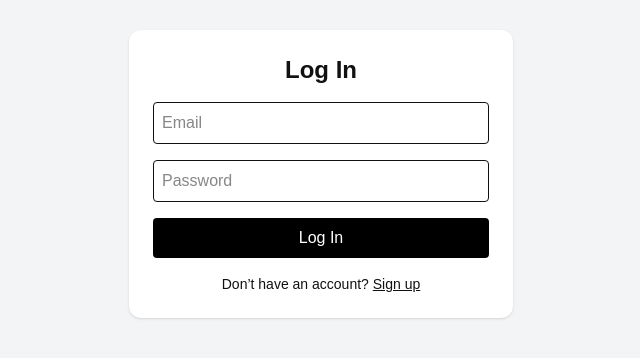
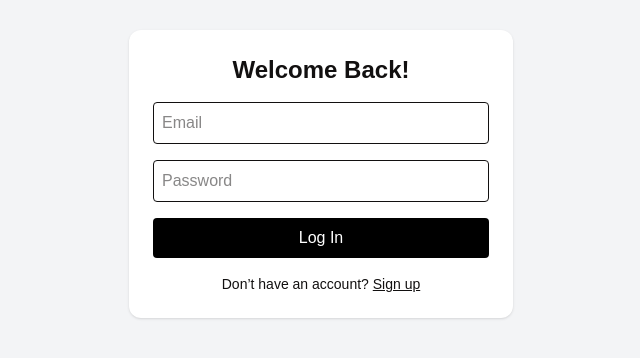
Before and after one commit to rilesSmiles/unless-dashboard, a Next.js app: page /login in a window 1280 px wide. Shown: the part 226-584 px from the top of the page, without its empty margins (319-959 px from the left). Built offline with nearby package versions, Linux system fonts and the light colour scheme; no server answers.

Commit message:
adding business name to client signup

```diff
--- a/app/login/page.tsx
+++ b/app/login/page.tsx
@@ -70,7 +70,7 @@ export default function Login() {
       <div className="w-96 rounded-xl bg-white p-6 shadow space-y-4">
 
         <h1 className="text-2xl font-bold text-center">
-          Log In
+          Welcome Back!
         </h1>
 
         {error && (
--- a/app/signup/page.tsx
+++ b/app/signup/page.tsx
@@ -10,6 +10,7 @@ export default function Signup() {
   const [email, setEmail] = useState('')
   const [password, setPassword] = useState('')
   const [name, setName] = useState('')
+  const [business_name, setBusiness] = useState('')
   const [error, setError] = useState<string | null>(null)
   const [loading, setLoading] = useState(false)
 
```
